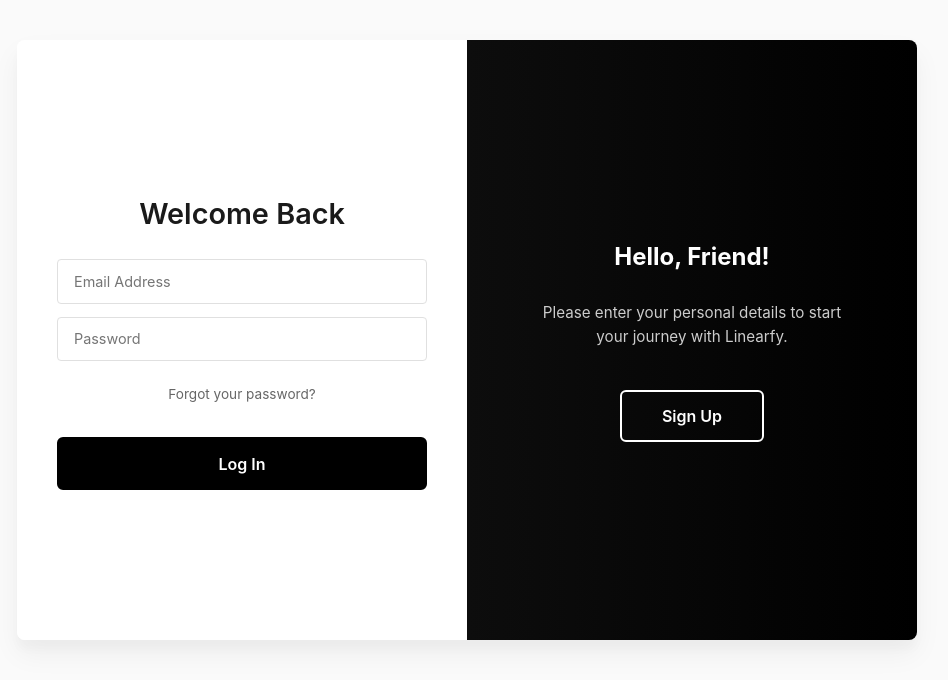
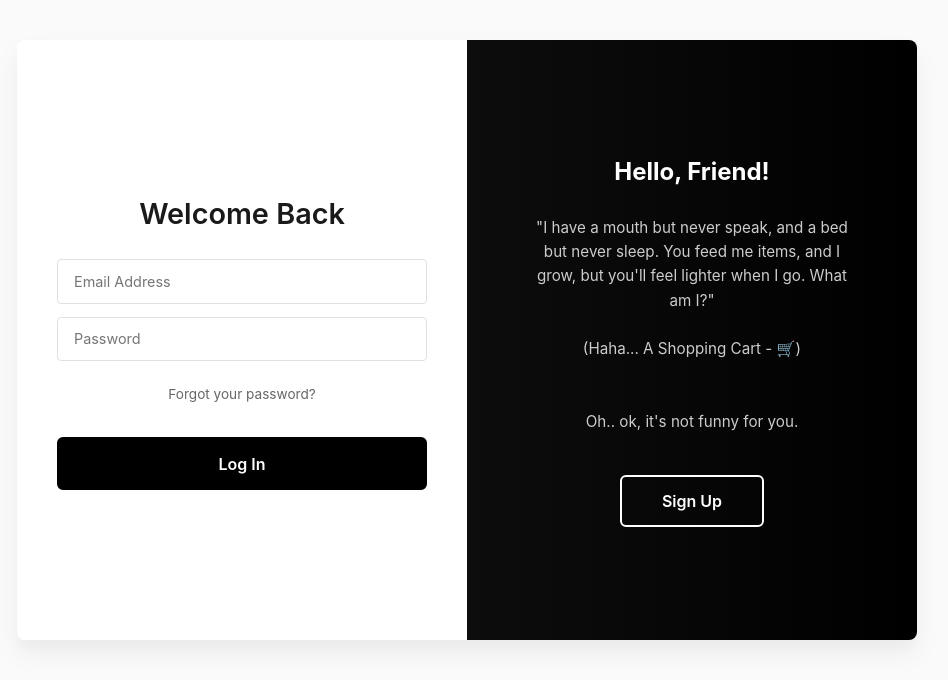
Before and after one commit to AllanW178/Linearfy-WEB, a Flask app: page /register in a window 1280 px wide. Shown: the part 87-767 px from the top of the page, without its empty margins (173-1121 px from the left). Run offline with Flask 3, Linux system fonts and the light colour scheme.

Commit message:
Update register.html

```diff
--- a/Lineary [ Website ]/templates/register.html
+++ b/Lineary [ Website ]/templates/register.html
@@ -40,12 +40,12 @@
             <div class="overlay">
                 <div class="overlay-panel overlay-left">
                     <h2>Welcome Back!</h2>
-                    <p>To stay connected with Linearfy, please log in with your personal info so we would know who you are!</p>
+                    <p>"I take your space, but fill your heart. I cost you money, but make you smart. What am I again?"<br><br>(A good book / A perfect buy)</p>
                     <button class="btn btn-ghost" id="signIn">Log In</button>
                 </div>
                 <div class="overlay-panel overlay-right">
                     <h2>Hello, Friend!</h2>
-                    <p>Please enter your personal details to start your journey with Linearfy.</p>
+                    <p>"I have a mouth but never speak, and a bed but never sleep. You feed me items, and I grow, but you'll feel lighter when I go. What am I?"<br><br>(Haha... A Shopping Cart - 🛒)<br><br><br>Oh.. ok, it's not funny for you.</p>
                     <button class="btn btn-ghost" id="signUp">Sign Up</button>
                 </div>
             </div>
```
